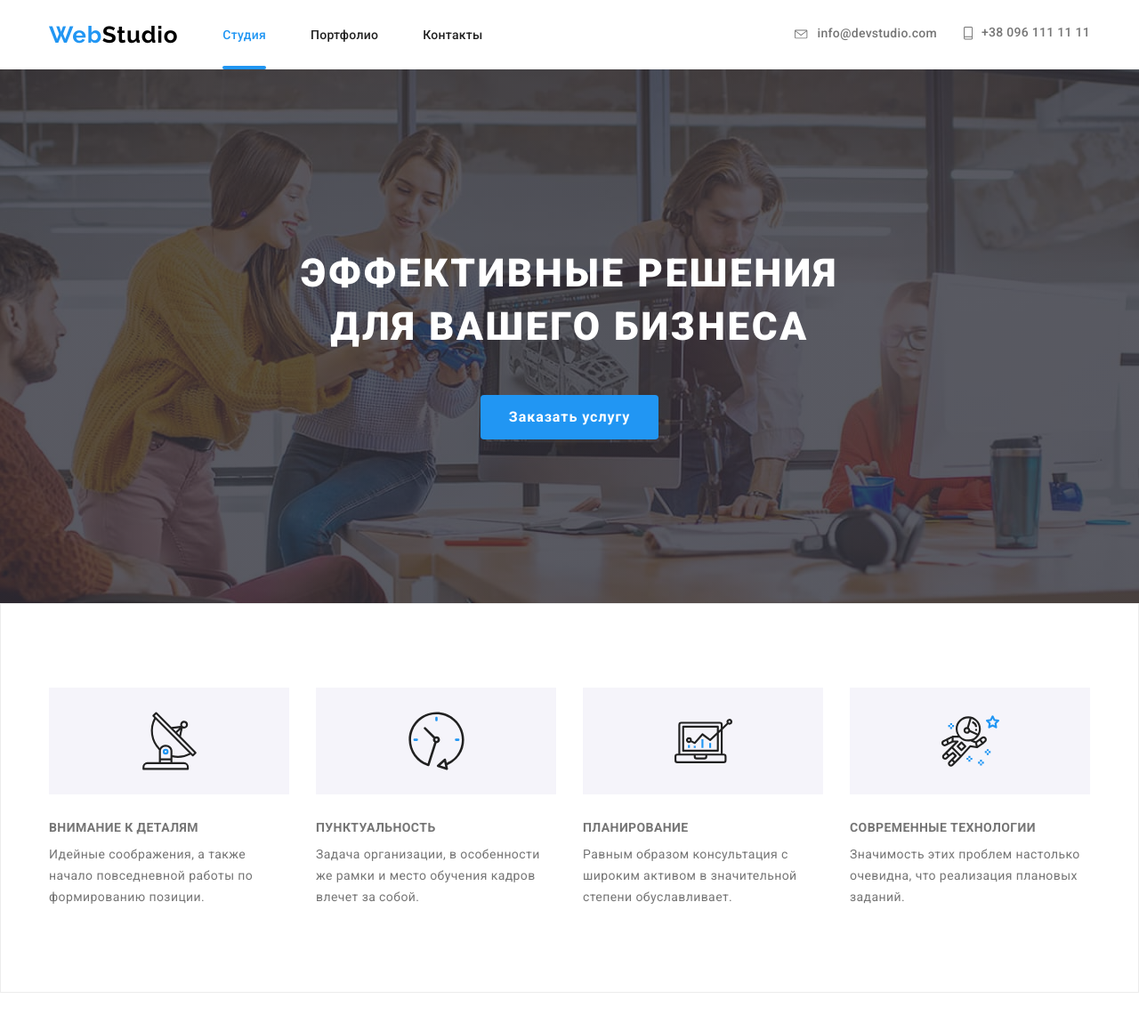
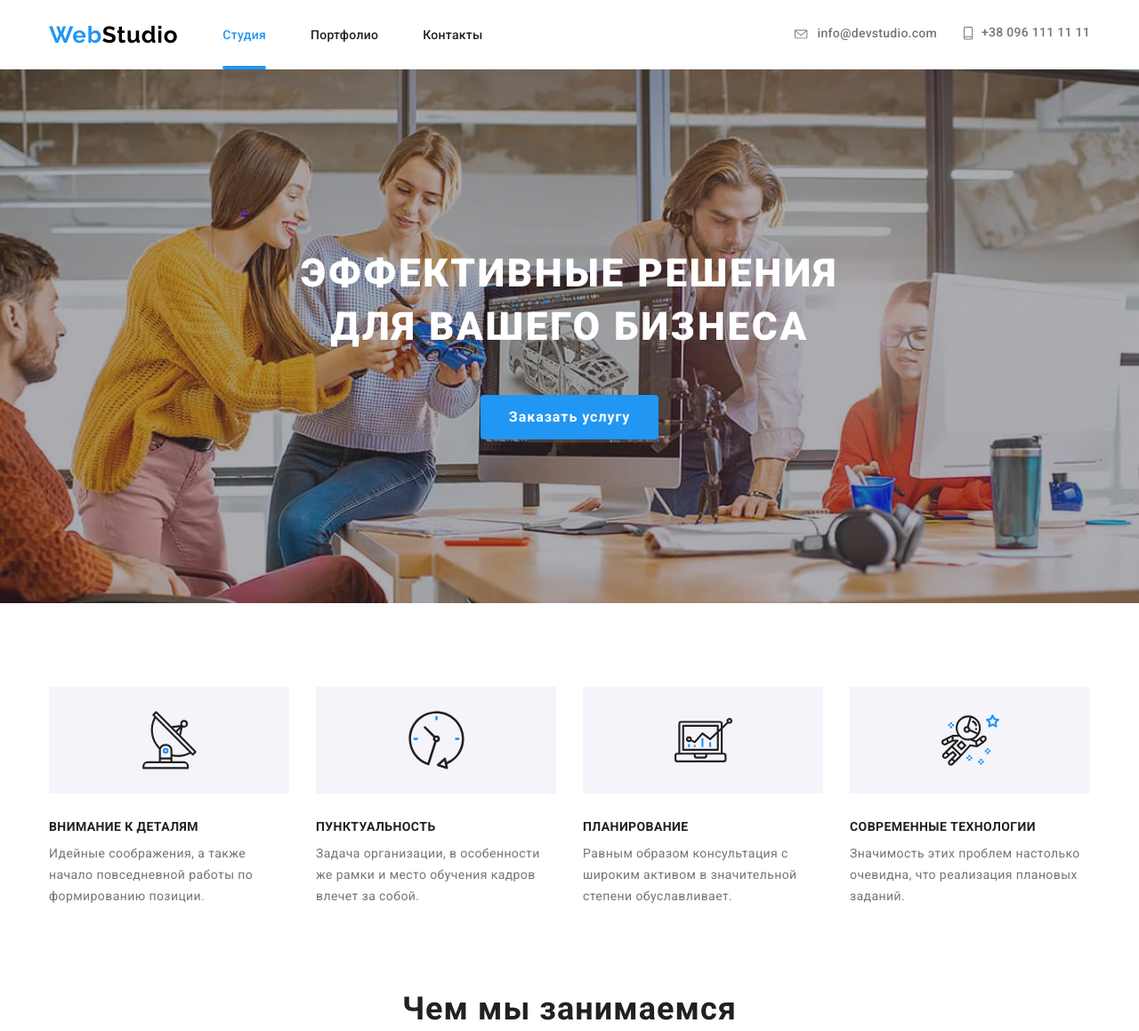
Before and after one commit to RepetyloYevhenii/goit-markup-hw-07, a plain HTML site: page index.html in a window 1280 px wide. Shown: the top 1159 px of the page at 89% size. Drawn offline with Linux system fonts and the light colour scheme.

Commit message:
вносит правки

```diff
--- a/sass/components/_common.scss
+++ b/sass/components/_common.scss
@@ -1,7 +1,7 @@
 body {
   margin: 0;
   font-family: $font-body;
-  color: $primery-text-color;
+  // color: $primery-text-color;
 }
 
 .page-header {
@@ -89,6 +89,7 @@ body {
   > .item.phone {
     margin-left: 30px;
   }
+
   .link {
     display: inline-flex;
     align-items: center;
@@ -149,6 +150,7 @@ body {
 .logo-foot {
   color: $primary-white-color;
   &.link {
+    font-family: "Raleway", sans-serif;
     display: inline-block;
     margin-bottom: 10px;
   }
@@ -284,17 +286,18 @@ body {
 
 .hero {
   text-align: center;
+
   > .overley {
     height: 600px;
     max-width: 1600px;
     margin-left: auto;
     margin-right: auto;
 
-    background-color: #757575;
+    // background-color: #757575;
     background-image: linear-gradient(
         to right,
-        rgba(47, 48, 58, 0.8),
-        rgba(47, 48, 58, 0.8)
+        rgba(47, 48, 58, 0.4),
+        rgba(47, 48, 58, 0.4)
       ),
       url("../img/hero/hero-img.jpg");
     background-repeat: no-repeat;
@@ -332,7 +335,8 @@ body {
 //Наши преимущества
 
 .section.advantage {
-  border: 1px solid #ececec;
+  padding-bottom: 0px;
+  // border: 1px solid #ececec;
 }
 
 .visually-hidden {
@@ -391,7 +395,7 @@ body {
   margin-bottom: 10px;
   @include fontz(700, 14px, 1.14, 00.03em);
   text-transform: uppercase;
-  color: var(--title-text-color);
+  color: #212121;
 }
 
 .advantage p {
@@ -476,7 +480,7 @@ body {
   }
 
   .item.cards {
-    background-color: var(--primary-white-color);
+    background-color: #ffffff;
     border-radius: 4px;
     box-shadow: 0px 2px 1px rgba(0, 0, 0, 0.2), 0px 1px 1px rgba(0, 0, 0, 0.14),
       0px 1px 3px rgba(0, 0, 0, 0.12);
@@ -484,7 +488,6 @@ body {
 
   .team-title {
     margin-top: 0;
-
     margin-bottom: 10px;
     font-weight: 500;
     font-size: 16px;
@@ -502,7 +505,7 @@ body {
     line-height: 1.19;
     letter-spacing: 0.03em;
     text-align: center;
-    color: var(--primery-text-color);
+    color: #757575;
   }
 
   .list.icon {
--- a/sass/components/_doing-list.scss
+++ b/sass/components/_doing-list.scss
@@ -2,13 +2,16 @@
   .container {
     @extend %container;
   }
+
   .list {
     @extend %list;
     display: flex;
   }
+
   .link {
     @extend %link;
   }
+
   .item {
     position: relative;
     margin-right: 30px;
@@ -19,9 +22,11 @@
       margin-bottom: 0;
     }
   }
+
   img {
     display: block;
   }
+
   .doing-text {
     position: absolute;
     @include bsize(100%, 70px);
--- a/sass/components/_hero.scss
+++ b/sass/components/_hero.scss
@@ -1,16 +1,17 @@
 .hero {
   text-align: center;
+
   > .overley {
     height: 600px;
     max-width: 1600px;
     margin-left: auto;
     margin-right: auto;
 
-    background-color: #757575;
+    // background-color: #757575;
     background-image: linear-gradient(
         to right,
-        rgba(47, 48, 58, 0.8),
-        rgba(47, 48, 58, 0.8)
+        rgba(47, 48, 58, 0.4),
+        rgba(47, 48, 58, 0.4)
       ),
       url("../img/hero/hero-img.jpg");
     background-repeat: no-repeat;
--- a/sass/components/_page-footer.scss
+++ b/sass/components/_page-footer.scss
@@ -29,6 +29,7 @@
 
 .logo-foot {
   color: $primary-white-color;
+  font-family: "Raleway", sans-serif;
   &.link {
     display: inline-block;
     margin-bottom: 10px;
--- a/sass/components/_portfolio.scss
+++ b/sass/components/_portfolio.scss
@@ -1,5 +1,6 @@
 .projects {
   border-top: 1px solid #ececec;
+
   .container {
     @extend %container;
   }
@@ -16,15 +17,18 @@
       opacity: 1;
       transform: translateY(0);
     }
+
     &:nth-child(3n) {
       margin-right: 0;
     }
+
     &:nth-last-child(-n + 3) {
       margin-bottom: 0;
     }
     .box {
       position: relative;
     }
+
     .link {
       @extend %link;
       color: $primery-text-color;
@@ -35,12 +39,14 @@
       }
     }
   }
+
   img {
     display: block;
     max-width: 100%;
     height: auto;
     border-radius: 5px 5px 0px 0px;
   }
+
   .title-primary {
     margin-top: 0;
     margin-bottom: 0;
```
Also changed, not shown: sass/components/_page-header.scss (+14 -0 lines), css/main.css, css/main.min.css, 2 other files.
